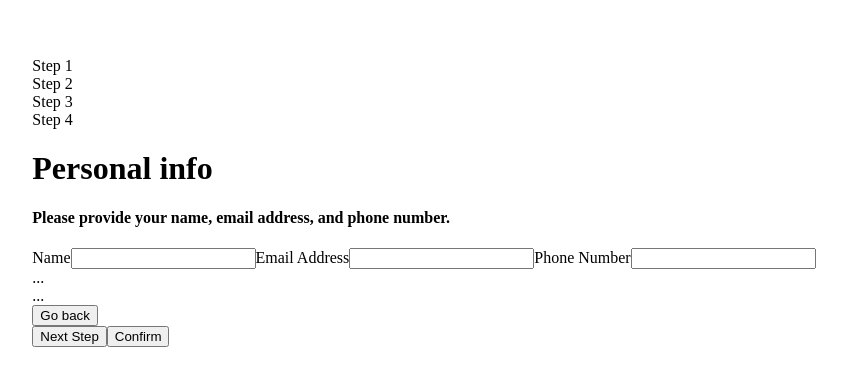
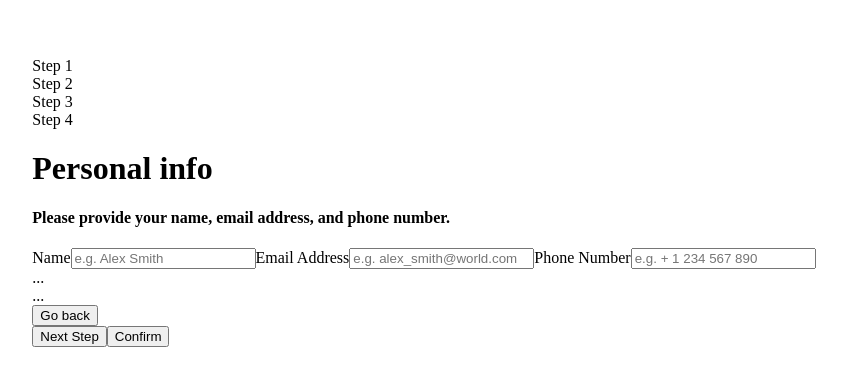
Before and after one commit to er1927/multi-step-form, a Next.js app: page / in a window 1280 px wide. Shown: the part 206-592 px from the top of the page, without its empty margins (216-1063 px from the left). Built offline with nearby package versions, Linux system fonts and the light colour scheme.

Commit message:
Added placeholder text to personal info inputs.

```diff
--- a/pages/index.js
+++ b/pages/index.js
@@ -26,11 +26,11 @@ export default function Home() {
             <h4>Please provide your name, email address, and phone number.</h4>
             <div class="personal-info">
               <label>Name</label>
-              <input placeholder=""/>
+              <input placeholder="e.g. Alex Smith"/>
               <label>Email Address</label>
-              <input type="email" placeholder=""/>
+              <input type="email" placeholder="e.g. alex_smith@world.com"/>
               <label>Phone Number</label>
-              <input type="number" placeholder=""/>
+              <input type="number" placeholder="e.g. + 1 234 567 890"/>
             </div>
         </div>
         <div class="msf-view">
```
